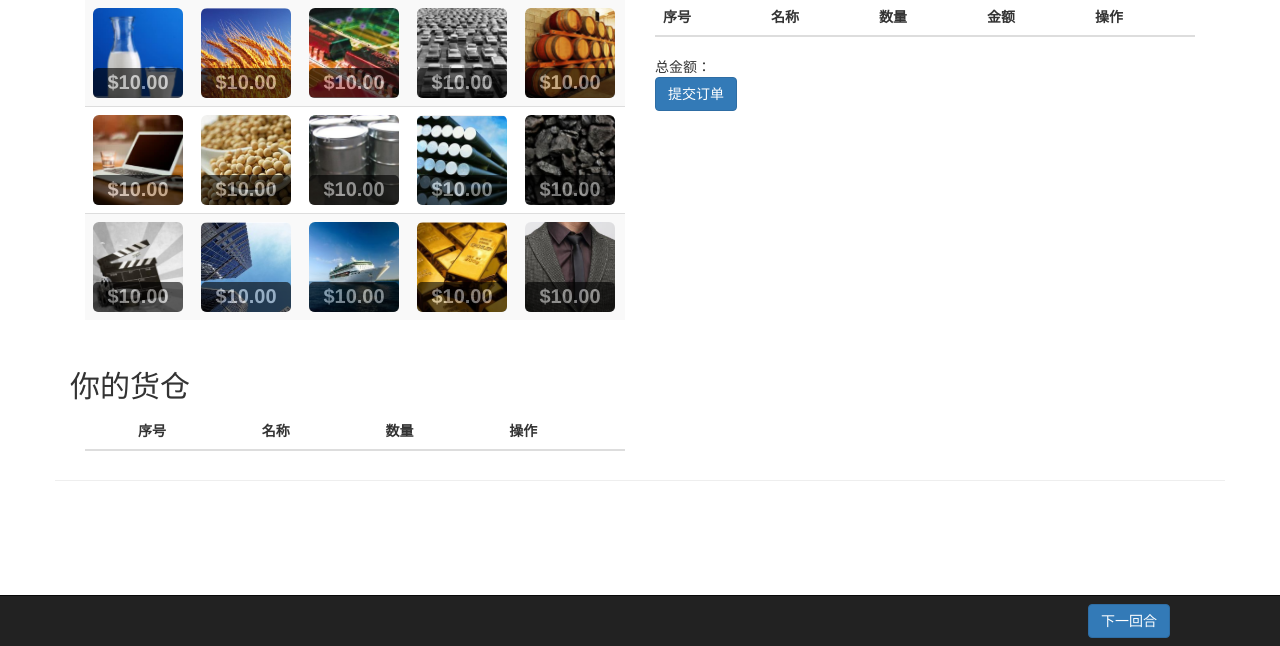
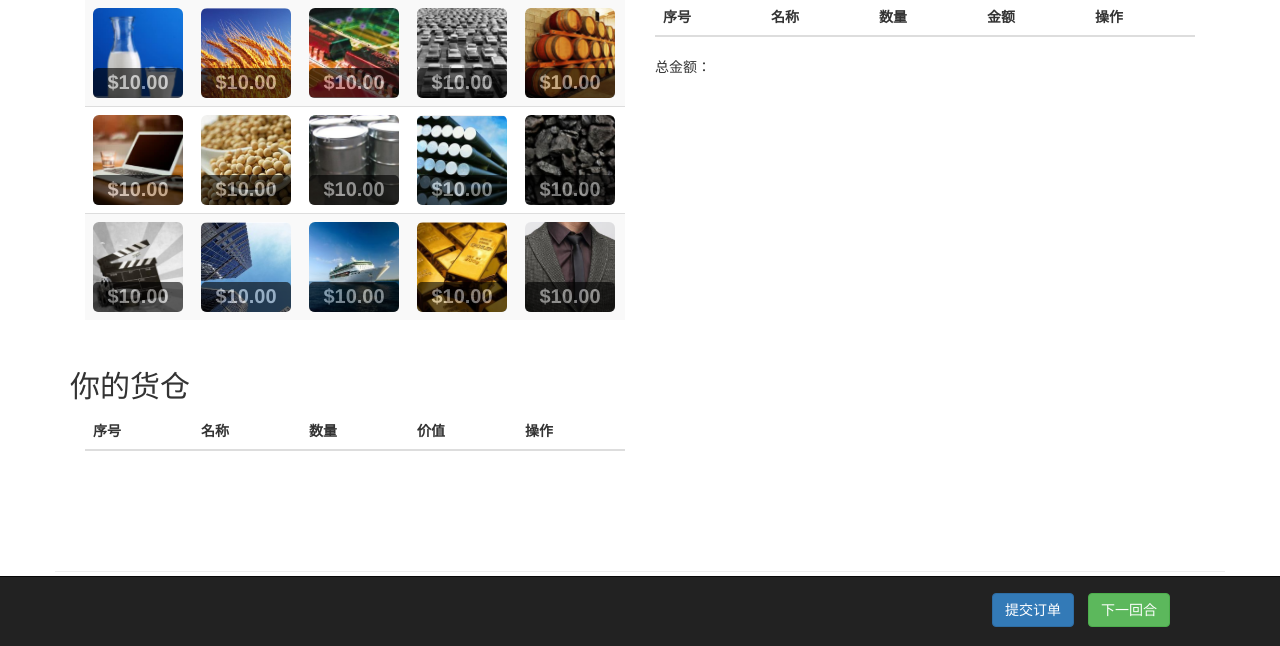
Before and after one commit to Johnyeo/traderlife_vincent, a Django app: page /gamepage in a window 1280 px wide. Shown: the part 154-800 px from the top of the page. Run offline with Django 3.2, Linux system fonts and the light colour scheme; data comes from the database, SQL or seed files in the repository; both versions use the stored data as it was after the commit; lists and menus that the app fills with data are empty; some libraries are stand-ins or nearby versions.

Commit message:
add my warehouse UI and adjust others.

```diff
--- a/sign/static/js/gamepage.js
+++ b/sign/static/js/gamepage.js
@@ -44,9 +44,10 @@ jQuery(document).ajaxSend(function (event, xhr, settings) {
 $(document).ready(function () {
 
     // 构造good对象的类
-    function good(goodname, count) {
+    function good(goodname, count, price) {
         this.goodname = goodname;
-        this.price = count;
+        this.count = count;
+        this.price = price;
     };
 
     // 修改成，计算order对象中的总价值
@@ -204,7 +205,29 @@ $(document).ready(function () {
         });
     })
 
+    // updateWarehose的方法
+    var index_w = 1;
+    function updateWarehouse() {
+        // var good_warehouse = good('asdf', 1, 1.2);
+        var good_warehouse = {
+            goodname:"牛奶",
+            count:2,
+            price:12,
+        }
+
+            // 在UI上增加已经加入订单的产品
+        var warehouse_index = $("<td class='w_index'>").text(index_w);
+        var warehouse_goodname = $("<td></td>").text(good_warehouse.goodname);
+        var warehouse_goodcount = $("<td class='w_count'></td>").text(good_warehouse.count);
+        var warehouse_goodprice = $("<td class='w_item_sum'>").text("$" + good_warehouse.count * good_warehouse.price);
+        var warehouse_item_del = $("<td></td>").append("<button class='btn btn-xs btn-danger sell_btn' style='width: 60px'>卖出</button>");
+        var warehouse_tr_1 = $("<tr class='w_tr'>").append(warehouse_index, warehouse_goodname, warehouse_goodcount, warehouse_goodprice, warehouse_item_del);
+        $("#warehouse_list").append(warehouse_tr_1);
+        index_w = index_w + 1;  // 序号
+    }
+
     $("#next_turn").click(function () {
+
         $.ajax({
             type: "POST",
             url: "updateWareHouse",
@@ -212,12 +235,16 @@ $(document).ready(function () {
             // dataType: "json",  // 规定了返回 数据的类型。
             data: {username:'zhangyao'},
             success: function (result) {
-                alert(orderdata);
+                alert("success");
+                updateWarehouse()
             },
             error: function (result) {
                 alert("错误，请稍后再试。")
             }
         });
+
+
+
     })
 
 });
--- a/sign/templates/gamepage.html
+++ b/sign/templates/gamepage.html
@@ -287,28 +287,32 @@
         <span>总金额：</span>
         <span class="order_total"></span>
     </div>
-    <button id="submit_order" class="btn btn-primary">提交订单</button>
+
     </div>
 </span>
     </div>
 
 </div>
-<div class="page-header container" style="margin-top: 10px"><h2>你的货仓</h2>
+<div class="page-header container" style="margin-top: 10px;padding-bottom: 100px"><h2>你的货仓</h2>
     <div class="col-md-6">
         <table class="table table-striped">
             <thead>
-            <th>
-                <th>序号</th><th>名称</th><th>数量</th><th>操作</th>
+            <tr>
+                <th>序号</th><th>名称</th><th>数量</th><th>价值</th><th>操作</th>
             </tr>
+            <tbody id="warehouse_list"></tbody>
             </thead>
         </table>
     </div>
 </div>
 
-<nav class="navbar navbar-inverse navbar-fixed-bottom">
+<nav class="navbar navbar-inverse navbar-fixed-bottom" style="height: 70px">
 <div class="col-md-6">
     <div class="container">
-        <div style="float: right;"><button class="btn btn-primary navbar-btn" id="next_turn">下一回合</button></div>
+        <div style="float: right">
+            <button id="submit_order" class="btn btn-primary " style="margin-right: 10px; margin-top: 16px">提交订单</button>
+            <button class="btn btn-success " id="next_turn" style="margin-top: 16px">下一回合</button>
+        </div>
     </div>
 </div>
 </nav>
```
Also changed, not shown: db.sqlite3.
